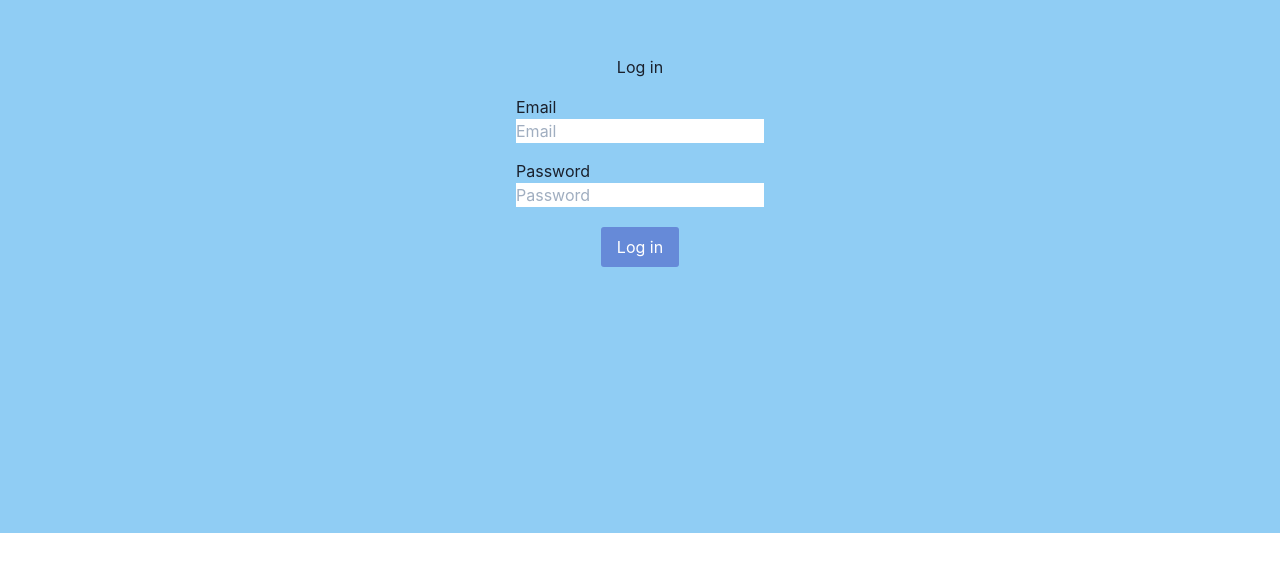
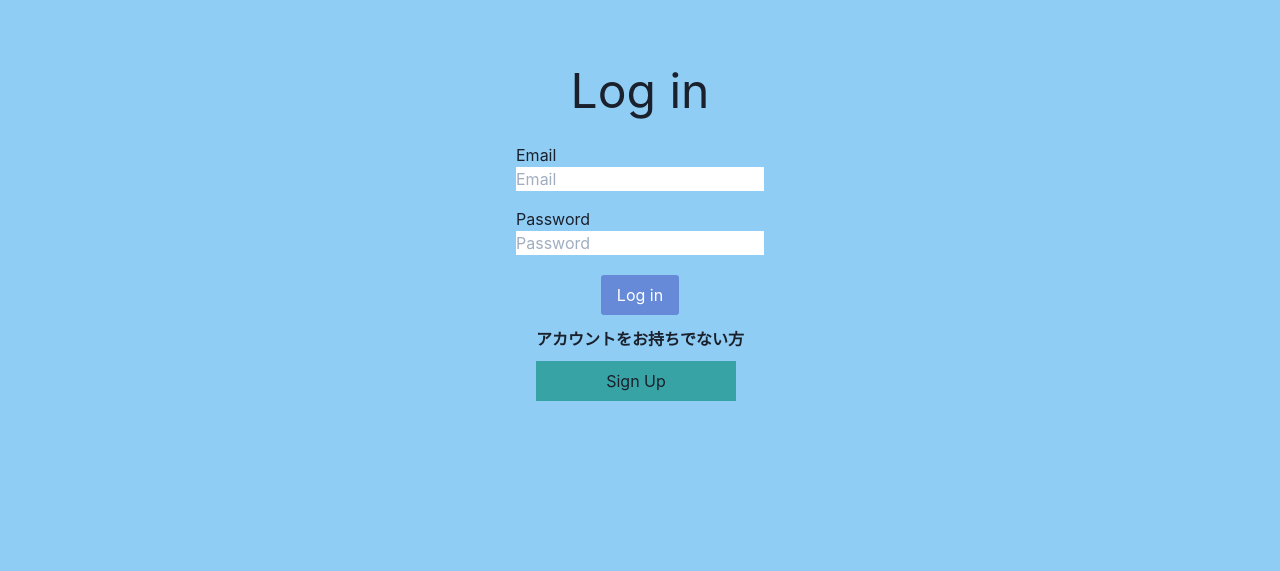
Before and after one commit to ryounasso/school_tech, a React (Create React App) app: page /login in a window 1280 px wide. Shown: the part 215-786 px from the top of the page. Built offline with nearby package versions, Linux system fonts and the light colour scheme; no server answers.

Commit message:
signupボタンの追加

```diff
--- a/src/auth/Login.js
+++ b/src/auth/Login.js
@@ -1,7 +1,8 @@
 import React, { useContext } from "react";
 import { withRouter } from "react-router";
 import { AuthContext } from "./AuthProvider";
-import { Box, Button, Stack, Hstack, VStack } from "@chakra-ui/react"
+import { Box, VStack } from "@chakra-ui/react"
+import { Link } from "react-router-dom";
 import './Login.css';
 
 const Login = ({ history }) => {
@@ -23,7 +24,7 @@ const Login = ({ history }) => {
           align="center"
           padding="270px"
         >
-          <h1>Log in</h1>
+          <h1><font size="7">Log in</font></h1>
           <label>
             <p>Email</p>
             <input name="email" type="email" placeholder="Email" />
@@ -33,6 +34,12 @@ const Login = ({ history }) => {
             <input name="password" type="password" placeholder="Password" />
           </label>
           <button type="submit" className="btn">Log in</button>
+          <dev className="signup">
+            <p><b>アカウントをお持ちでない方</b></p>
+            <Box as="Button" rounded={0} h="40px" w="200px" bg="#38A3A5" marginTop="10px" _hover={{background: "#ffffff",color: "#0808e2"}}>
+              <Link to={"/SignUp"}>Sign Up</Link>
+            </Box>
+          </dev>
         </VStack>
       </form>
     </Box>
```
